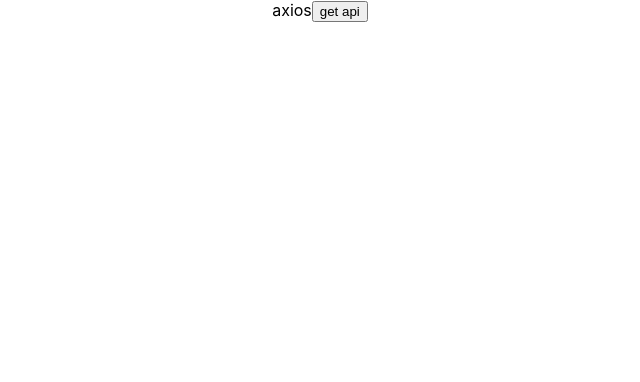
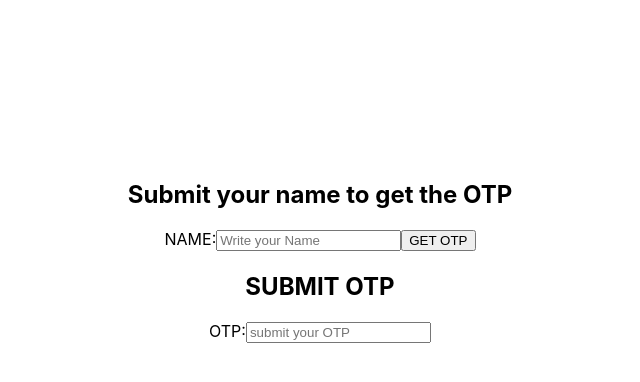
Before and after one commit to tanishk15sharma/basics, a React (Create React App) app: page / in a window 1280 px wide. Shown: the top 382 px of the page, without its empty margins (320-960 px from the left). Built offline with nearby package versions, Linux system fonts and the light colour scheme.

Commit message:
getting otp successfully

```diff
--- a/src/App.css
+++ b/src/App.css
@@ -1,3 +1,4 @@
 .App {
   text-align: center;
+  padding: 10rem;
 }
--- a/src/App.js
+++ b/src/App.js
@@ -1,15 +1,16 @@
-import React, { Component } from "react";
+import React from "react";
 import "./App.css";
-import Apihandler from "./components/apirender";
-import GreetName from "./components/greet";
-import NameList from "./components/mapmethod";
-import NamelistIndex from "./components/Indexkey";
-import Btnclick from "./components/clickevent";
-import StyleSheet from "./components/stylesheet";
-import ClickCounter from "./components/clickCounter";
-import HoverCounter from "./components/hoverCounter";
-import Inline from "./components/inline";
-import AxiosHandler from "./components/apiaxios";
+// import Apihandler from "./components/apirender";
+// import GreetName from "./components/greet";
+// import NameList from "./components/mapmethod";
+// import NamelistIndex from "./components/Indexkey";
+// import Btnclick from "./components/clickevent";
+// import StyleSheet from "./components/stylesheet";
+// import ClickCounter from "./components/clickCounter";
+// import HoverCounter from "./components/hoverCounter";
+// import Inline from "./components/inline";
+// import AxiosHandler from "./components/apiaxios";
+import GetOtpHandler from "./components/otpwithapi";
 
 function App() {
   return (
@@ -17,9 +18,11 @@
       {/* <StyleSheet primary={true} /> */}
 
       {/* <UserProvider value="tanishk"></UserProvider> */}
-      <AxiosHandler />
+      {/* <AxiosHandler /> */}
       {/* <ClickCounter /> */}
       {/* <HoverCounter /> */}
+      <GetOtpHandler />
+
       {/* <Inline */}
       {/* <NamelistIndex /> */}
       {/* <NameList /> */}
--- /dev/null
+++ b/src/components/otpwithapi.js
@@ -0,0 +1,38 @@
+import React, { useState, useEffect } from "react";
+import axios from "axios";
+
+const GetOtpHandler = () => {
+  const [name, setName] = useState("");
+  const [storeName, setStoreName] = useState("");
+  const [otp, setOpt] = useState("");
+
+  let url = "https://otpgenerator.ishanjirety.repl.co/get-otp?name=";
+
+  const getOtp = () => {
+    axios.get(url + name).then((response) => {
+      setOpt(response.data.otp);
+      // console.log(response);
+    });
+    // console.log({ name });
+  };
+
+  return (
+    <div>
+      <h2>Submit your name to get the OTP</h2>
+      <label>NAME:</label>
+      <input
+        type="text"
+        placeholder="Write your Name"
+        value={name}
+        onChange={(e) => setName(e.target.value)}
+      />
+      <button onClick={getOtp}>GET OTP</button>
+      <h1>{otp}</h1>
+      <h2>SUBMIT OTP</h2>
+      <label>OTP:</label>
+      <input type="text" placeholder="submit your OTP" />
+    </div>
+  );
+};
+
+export default GetOtpHandler;
```
